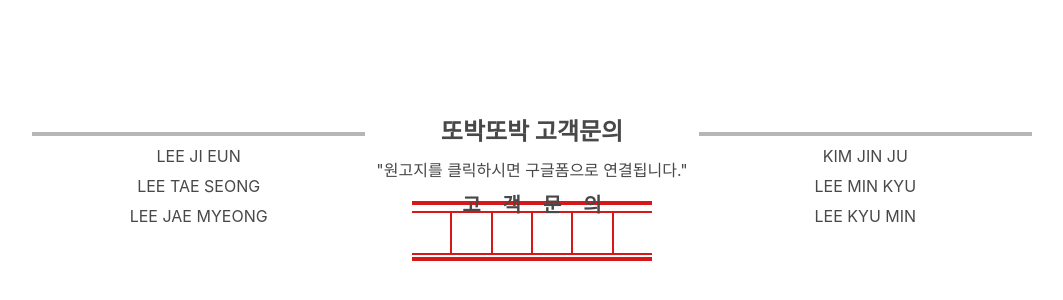
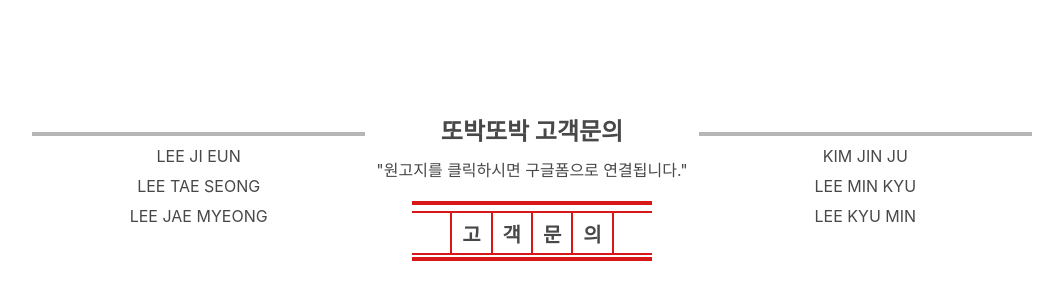
Before and after one commit to asdqwe45/Ddobak_Ddobak, a React (Create React App) app in the folder frontend/: page / in a window 1280 px wide. Shown: the part 2158-2458 px from the top of the page, without its empty margins (108-1171 px from the left). Built offline with nearby package versions, Linux system fonts and the light colour scheme.

Commit message:
<fix>[#061-LTS] 메인 페이지 원고지 수정

```diff
--- a/frontend/src/pages/mainPage/MainPage.module.css
+++ b/frontend/src/pages/mainPage/MainPage.module.css
@@ -54,4 +54,5 @@
   font-size: 20px;
   font-weight: bold;
   color: #484848;
+  margin: 0px;
 }
```
